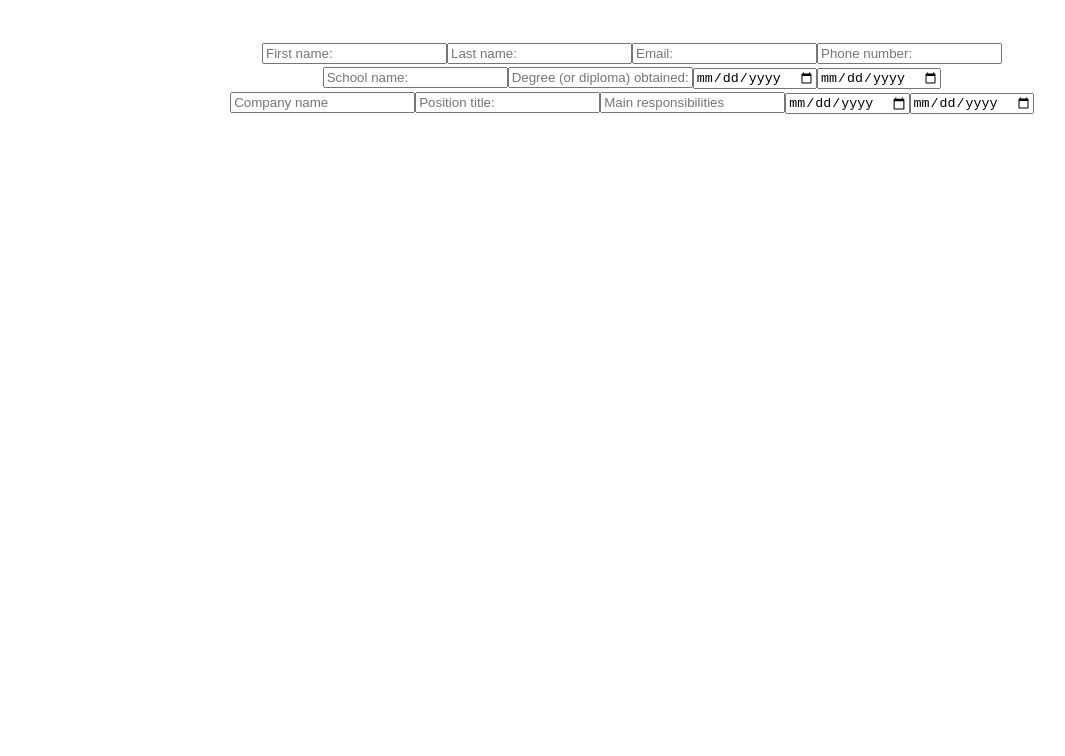
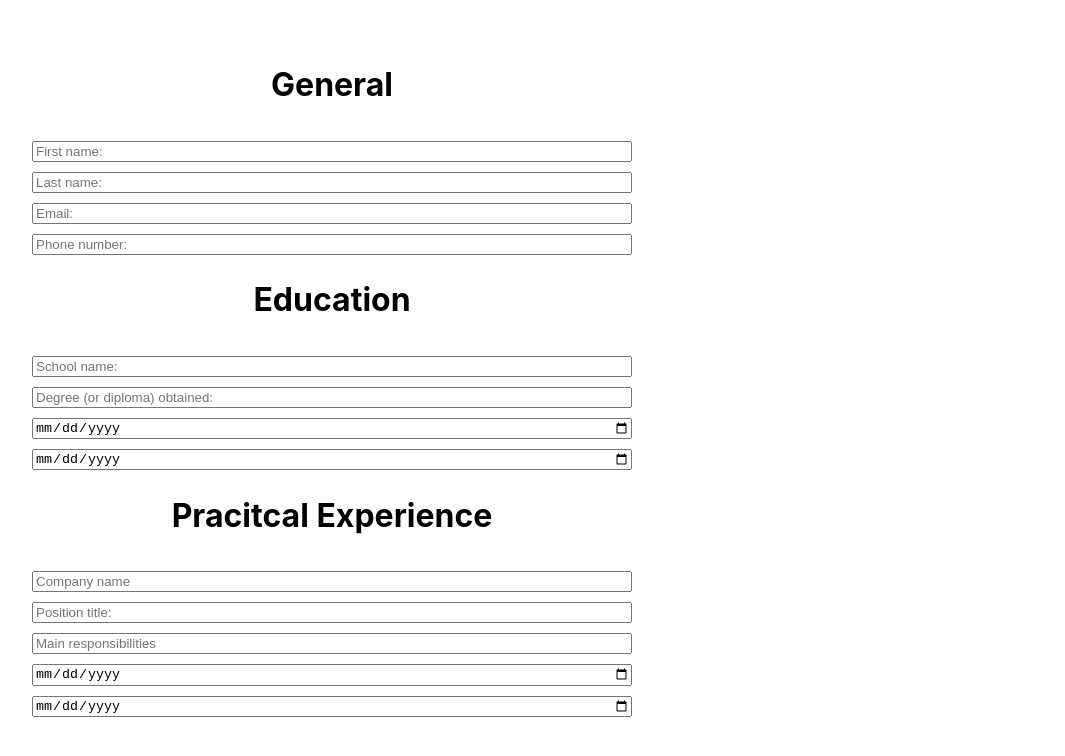
Before and after one commit to DenverDawgs18/CV, a React (Vite) app: page / in a window 1280 px wide. Shown: the top 756 px of the page, without its empty margins (8-1073 px from the left). Built offline with nearby package versions, Linux system fonts and the light colour scheme.

Commit message:
Basic styling applied to form section

```diff
--- a/src/components/CV.jsx
+++ b/src/components/CV.jsx
@@ -5,9 +5,15 @@ import Practical from "./Practical";
 export default function CV(){
     return(
         <>
-        <General />
-        <Education />
-        <Practical />
+
+            <form className="main">
+                <General />
+                <Education />
+                <Practical />
+            </form>
+            <div className="resume">
+
+            </div>
         </>
     )
 }
--- a/src/components/Education.jsx
+++ b/src/components/Education.jsx
@@ -1,6 +1,7 @@
 export default function Education(){
     return (
         <div className="education">
+            <h1 className="educationH header">Education</h1>
             <input type="text" placeholder="School name:" />
             <input type="text" placeholder="Degree (or diploma) obtained: "/>
             <input type="date" placeholder="Date started: "/>
--- a/src/components/General.jsx
+++ b/src/components/General.jsx
@@ -2,6 +2,7 @@ export default function General(){
 
    return (
     <div className="general">
+        <h1 className="generalH header"> General </h1>
         <input type="text" placeholder="First name:" />
         <input type="text" placeholder="Last name: "/>
         <input type="text" placeholder="Email: " />
--- a/src/components/Practical.jsx
+++ b/src/components/Practical.jsx
@@ -1,6 +1,7 @@
 export default function Practical(){
     return(
         <div className="practical">
+            <h1 className="practicalH header">Pracitcal Experience</h1>
             <input type="text" placeholder="Company name" />
             <input type="text" placeholder="Position title: " />
             <input type="text" placeholder="Main responsibilities" />
--- a/src/index.css
+++ b/src/index.css
@@ -9,3 +9,10 @@
   -webkit-font-smoothing: antialiased;
   -moz-osx-font-smoothing: grayscale;
 }
+.general,.education,.practical{
+  display: grid;
+  gap: 10px;
+}
+.main{
+  max-width: 50%;
+}
```
